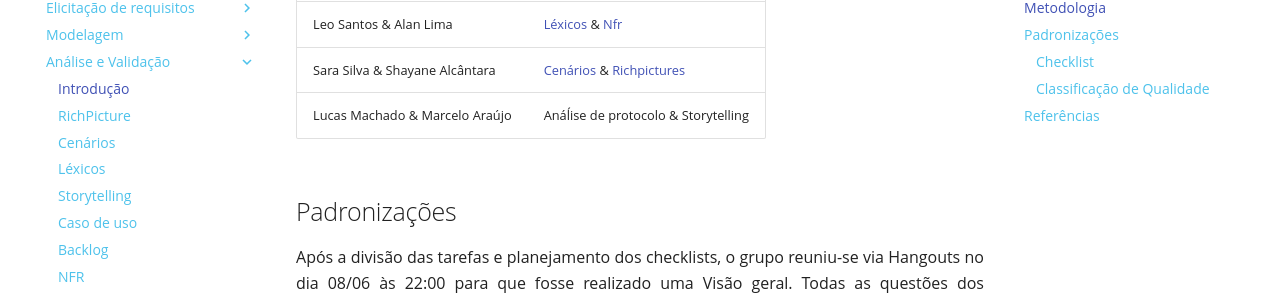
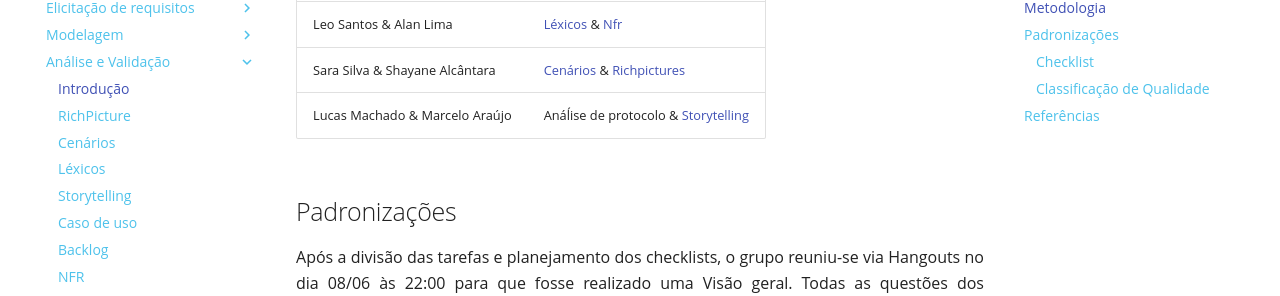
Before and after one commit to fga-disciplinas/2019.1-Guia-Bolso, an MkDocs documentation site: the page built from docs/analise/analise_introducao.md, in a window 1280 px wide and 900 px high, scrolled down 713 px. Shown: the part 154-450 px from the top of the window. Built offline with MkDocs 1.6.1 and Material for MkDocs 9.7.7, drawn with Linux system fonts in a browser that asks for light colours; comment, search, counter and statistics services are not loaded; old or Windows-style settings are respelled for this version of MkDocs; part of the change alters nothing that is shown.

```diff
--- a/docs/analise/analise_introducao.md
+++ b/docs/analise/analise_introducao.md
@@ -18,9 +18,9 @@ Cada dupla elaborou um checklist de perguntas baseadas em artigos (referenciados
 | Dupla | Modelos a serem analisados |
 | --- | --- |
 | Elias Bernardo & Rafael Makaha | [Backlog](../analise_backlog) & [I*](../analise_istar) |
-| Leo Santos & Alan Lima | [Léxicos](../lexicos) & [Nfr](../analise_nfr) |
+| Leo Santos & Alan Lima | [Léxicos](../analise_lexicos) & [Nfr](../analise_nfr) |
 | Sara Silva & Shayane Alcântara | [Cenários](../analise_cenarios) & [Richpictures](../analise_rich_picture) |
-| Lucas Machado & Marcelo Araújo | Anáĺise de protocolo &  Storytelling |
+| Lucas Machado & Marcelo Araújo | Anáĺise de protocolo &  [Storytelling](../analise_storytelling) |
 
 ## Padronizações
 
```
